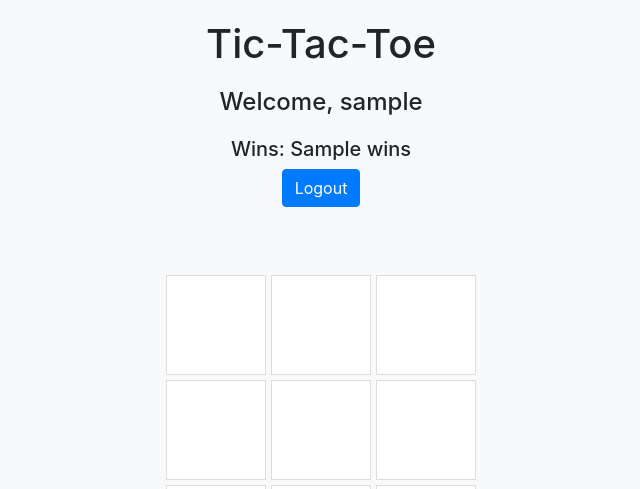
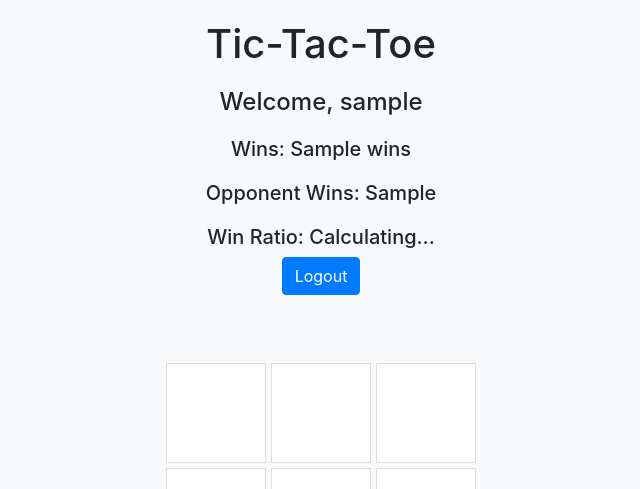
Before and after one commit to mohit-pythondev/Tic-Tac-Toe, a Flask app: page / in a window 1280 px wide. Shown: the top 489 px of the page, without its empty margins (319-959 px from the left). Run offline with Flask 3, Linux system fonts and the light colour scheme; the visitor is signed in with stand-in values (Sample User, id 1); a database or web service that is not in the repository returns one stand-in record (values such as "Sample title"); data that the repository does not hold is empty; some libraries are stand-ins or nearby versions.

Commit message:
adding robot and db changes for ration

```diff
--- a/app.py
+++ b/app.py
@@ -12,7 +12,7 @@ mongo = PyMongo(app)
 def index():
     if 'username' in session:
         user = mongo.db.users.find_one({'username': session['username']})
-        return render_template('index.html', username=session['username'], wins=user.get('wins', 0))
+        return render_template('index.html', username=session['username'], wins=user.get('wins', 0), opponent_wins=user.get('opponent_wins', 0))
     return redirect(url_for('login'))
 
 @app.route('/register', methods=['GET', 'POST'])
@@ -22,7 +22,7 @@ def register():
         password = generate_password_hash(request.form['password'])
         if mongo.db.users.find_one({'username': username}):
             return 'Username already exists!'
-        mongo.db.users.insert_one({'username': username, 'password': password, 'wins': 0})
+        mongo.db.users.insert_one({'username': username, 'password': password, 'wins': 0, 'opponent_wins': 0})
         session['username'] = username
         return redirect(url_for('index'))
     return render_template('register.html')
@@ -36,7 +36,7 @@ def login():
         if user and check_password_hash(user['password'], password):
             session['username'] = username
             return redirect(url_for('index'))
-        return jsonify({'error': 'Invalid username or password!'}), 400  # Return error with status code
+        return jsonify({'error': 'Invalid username or password!'}), 400
     return render_template('login.html')
 
 @app.route('/logout')
@@ -48,9 +48,27 @@ def logout():
 def update_wins():
     user = mongo.db.users.find_one({'username': session['username']})
     if user:
-        mongo.db.users.update_one({'username': session['username']}, {'$inc': {'wins': 1}})
+        data = request.get_json()
+        winner = data.get('winner')
+        if winner == 'X':
+            mongo.db.users.update_one({'username': session['username']}, {'$inc': {'wins': 1}})
+        if winner == 'O':
+            mongo.db.users.update_one({'username': session['username']}, {'$inc': {'opponent_wins': 1}})
         user = mongo.db.users.find_one({'username': session['username']})
-        return jsonify({'wins': user.get('wins', 0)})
+        return jsonify({
+            'wins': user.get('wins', 0),
+            'opponent_wins': user.get('opponent_wins', 0)
+        })
+    return jsonify({'error': 'User not found'}), 404
+
+@app.route('/get_initial_wins', methods=['GET'])
+def get_initial_wins():
+    user = mongo.db.users.find_one({'username': session['username']})
+    if user:
+        return jsonify({
+            'wins': user.get('wins', 0),
+            'opponent_wins': user.get('opponent_wins', 0)
+        })
     return jsonify({'error': 'User not found'}), 404
 
 if __name__ == '__main__':
--- a/static/js/script.js
+++ b/static/js/script.js
@@ -2,6 +2,7 @@ document.addEventListener('DOMContentLoaded', function () {
     const board = document.getElementById('gameBoard');
     let currentPlayer = 'X';
     let boardState = Array(9).fill(null);
+    let winProcessed = false;  // Flag to ensure wins are processed only once
 
     const winningCombinations = [
         [0, 1, 2],
@@ -17,6 +18,8 @@ document.addEventListener('DOMContentLoaded', function () {
     function createBoard() {
         board.innerHTML = '';
         boardState = Array(9).fill(null);
+        winProcessed = false;  // Reset the flag when creating a new board
+        currentPlayer = 'X';  // Always start with 'X'
         for (let i = 0; i < 9; i++) {
             const cell = document.createElement('div');
             cell.className = 'cell';
@@ -28,54 +31,168 @@ document.addEventListener('DOMContentLoaded', function () {
 
     function handleClick(event) {
         const index = event.target.dataset.index;
-        if (boardState[index] || checkWinner()) return;
+        if (boardState[index] || winProcessed) return;
         boardState[index] = currentPlayer;
         event.target.textContent = currentPlayer;
-        if (checkWinner()) {
+        processMove();
+    }
+
+    function makeComputerMove() {
+        const bestMove = findBestMove();
+        if (bestMove !== null) {
+            boardState[bestMove] = currentPlayer;
+            const cell = board.querySelector(`.cell[data-index='${bestMove}']`);
+            cell.textContent = currentPlayer;
+        }
+        processMove();
+    }
+
+    function findBestMove() {
+        let bestScore = -Infinity;
+        let move = null;
+
+        for (let i = 0; i < 9; i++) {
+            if (!boardState[i]) {
+                boardState[i] = 'O';
+                const score = minimax(boardState, 0, false);
+                boardState[i] = null;
+                if (score > bestScore) {
+                    bestScore = score;
+                    move = i;
+                }
+            }
+        }
+        return move;
+    }
+
+    function minimax(board, depth, isMaximizing) {
+        const scores = {
+            'X': -1,
+            'O': 1,
+            'tie': 0
+        };
+
+        const result = checkWinner();
+        if (result !== null) {
+            return scores[result];
+        }
+
+        if (isMaximizing) {
+            let bestScore = -Infinity;
+            for (let i = 0; i < 9; i++) {
+                if (!board[i]) {
+                    board[i] = 'O';
+                    let score = minimax(board, depth + 1, false);
+                    board[i] = null;
+                    bestScore = Math.max(score, bestScore);
+                }
+            }
+            return bestScore;
+        } else {
+            let bestScore = Infinity;
+            for (let i = 0; i < 9; i++) {
+                if (!board[i]) {
+                    board[i] = 'X';
+                    let score = minimax(board, depth + 1, true);
+                    board[i] = null;
+                    bestScore = Math.min(score, bestScore);
+                }
+            }
+            return bestScore;
+        }
+    }
+
+    function processMove() {
+        const winner = checkWinner();
+        if (winner && !winProcessed) {
+            winProcessed = true;
             setTimeout(() => {
-                alert(`${currentPlayer} wins!`);
-                updateWins();
+                showModal(`${winner} wins!`);
+                updateWins(winner);
             }, 100);
-        } else if (!boardState.includes(null)) {
-            setTimeout(() => alert('Draw!'), 100);
+            return; // Stop further processing
+        } else if (!boardState.includes(null) && !winProcessed) {
+            winProcessed = true;
+            setTimeout(() => showModal('Draw!'), 100);
+            return; // Stop further processing
+        } else {
+            currentPlayer = currentPlayer === 'X' ? 'O' : 'X';
+            if (currentPlayer === 'O' && !winProcessed) {
+                setTimeout(makeComputerMove, 500);
+            }
         }
-        currentPlayer = currentPlayer === 'X' ? 'O' : 'X';
     }
 
     function checkWinner() {
         for (const [a, b, c] of winningCombinations) {
             if (boardState[a] && boardState[a] === boardState[b] && boardState[a] === boardState[c]) {
-                return true;
+                return boardState[a];  // Return the actual winner ('X' or 'O')
             }
         }
-        return false;
+        return boardState.includes(null) ? null : 'tie';
     }
 
-    function updateWins() {
+    function showModal(message) {
+        document.getElementById('modalMessage').textContent = message;
+        $('#gameModal').modal('show');
+    }
+
+    function updateWins(winner) {
         fetch('/update_wins', {
             method: 'POST',
             headers: {
                 'Content-Type': 'application/json'
             },
-            body: JSON.stringify({})
+            body: JSON.stringify({ winner: winner })
         })
         .then(response => response.json())
         .then(data => {
-            document.getElementById('winCount').textContent = data.wins;
+            console.log('Update wins response:', data); // Debugging line
+            if (data.wins !== undefined) {
+                document.getElementById('winCount').textContent = data.wins;
+            }
+            if (data.opponent_wins !== undefined) {
+                document.getElementById('opponentWinCount').textContent = data.opponent_wins;
+            }
+
+            updateWinRatio(data.wins, data.opponent_wins);
             setTimeout(createBoard, 1000); // Reset the board after a short delay
         })
         .catch(error => console.error('Error:', error));
     }
 
+    function updateWinRatio(userWins, opponentWins) {
+        let winRatio = 'N/A';
+        if (opponentWins > 0) {
+            winRatio = (userWins / opponentWins).toFixed(2);
+        }
+        document.getElementById('winRatio').textContent = winRatio;
+    }
+
+    function fetchInitialWinData() {
+        fetch('/get_initial_wins')
+            .then(response => response.json())
+            .then(data => {
+                if (data.wins !== undefined) {
+                    document.getElementById('winCount').textContent = data.wins;
+                }
+                if (data.opponent_wins !== undefined) {
+                    document.getElementById('opponentWinCount').textContent = data.opponent_wins;
+                }
+                updateWinRatio(data.wins, data.opponent_wins);
+            })
+            .catch(error => console.error('Error fetching initial win data:', error));
+    }
+
     function logout() {
         fetch('/logout')
-            .then(response => response.text())  // Ensure the response is handled correctly
-            .then(() => window.location.href = '/login')  // Redirect to login page
+            .then(response => response.text())
+            .then(() => window.location.href = '/login')
             .catch(error => console.error('Error:', error));
     }
 
-    // Attach the logout function to the button
     document.getElementById('logoutButton').addEventListener('click', logout);
 
+    fetchInitialWinData();  // Fetch initial win data when the page loads
     createBoard();
 });
--- a/templates/index.html
+++ b/templates/index.html
@@ -13,6 +13,8 @@
         <div class="text-center">
             <h4>Welcome, {{ username }}</h4>
             <h5>Wins: <span id="winCount">{{ wins }}</span></h5>
+            <h5>Opponent Wins: <span id="opponentWinCount">{{ opponent_wins }}</span></h5>
+            <h5>Win Ratio: <span id="winRatio">Calculating...</span></h5>
             <button id="logoutButton" class="btn btn-primary">Logout</button>
         </div>
         <div class="row justify-content-center mt-5">
@@ -23,6 +25,30 @@
             </div>
         </div>
     </div>
+
+    <!-- Bootstrap Modal -->
+    <div class="modal fade" id="gameModal" tabindex="-1" role="dialog" aria-labelledby="gameModalLabel" aria-hidden="true">
+        <div class="modal-dialog" role="document">
+            <div class="modal-content">
+                <div class="modal-header">
+                    <h5 class="modal-title" id="gameModalLabel">Game Result</h5>
+                    <button type="button" class="close" data-dismiss="modal" aria-label="Close">
+                        <span aria-hidden="true">&times;</span>
+                    </button>
+                </div>
+                <div class="modal-body" id="modalMessage">
+                    <!-- Message will be inserted here -->
+                </div>
+                <div class="modal-footer">
+                    <button type="button" class="btn btn-primary" data-dismiss="modal">OK</button>
+                </div>
+            </div>
+        </div>
+    </div>
+
+    <script src="https://code.jquery.com/jquery-3.5.1.slim.min.js"></script>
+    <script src="https://cdn.jsdelivr.net/npm/@popperjs/core@2.9.2/dist/umd/popper.min.js"></script>
+    <script src="https://maxcdn.bootstrapcdn.com/bootstrap/4.5.2/js/bootstrap.min.js"></script>
     <script src="{{ url_for('static', filename='js/script.js') }}"></script>
 </body>
 </html>
```
